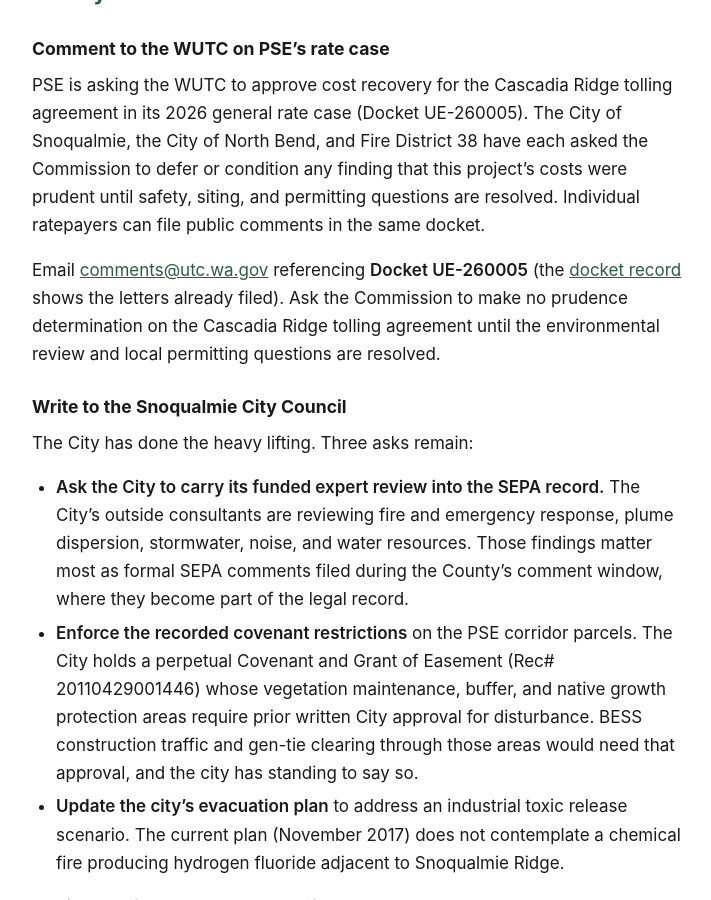
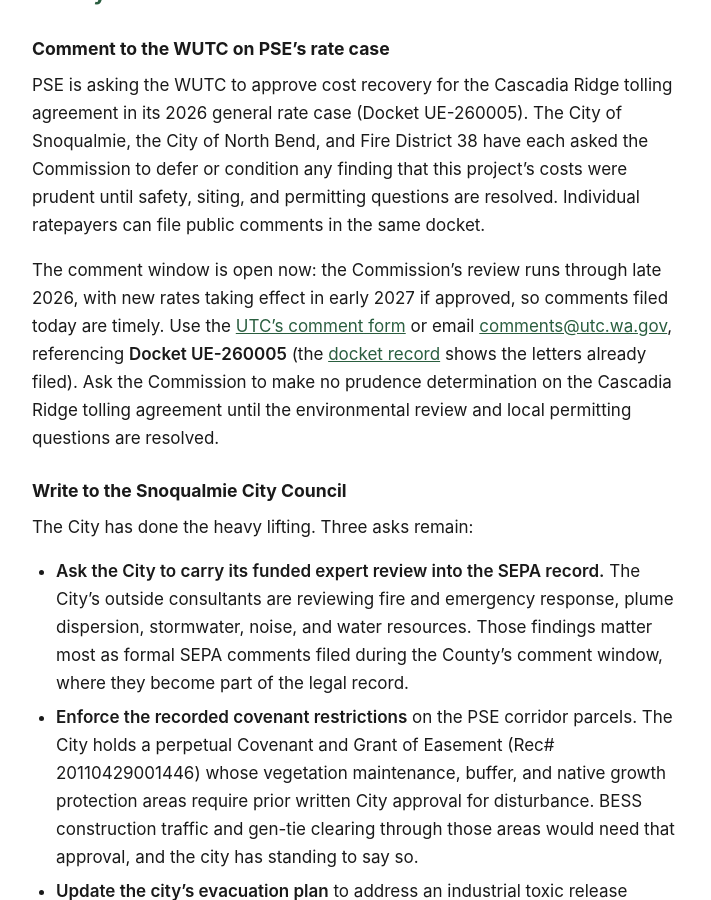
Before and after one commit to calef/cascadia-ridge-bess, a Jekyll site: the page built from _pages/take-action.md, in a window 1280 px wide and 900 px high, scrolled down 1439 px. Shown: the whole window, without its empty margins (280-991 px from the left). Built offline with Jekyll 4.4.1, drawn with Linux system fonts in a browser that asks for light colours.

```diff
--- a/_pages/take-action.md
+++ b/_pages/take-action.md
@@ -28,7 +28,7 @@ See the [updates timeline](/updates) for all of it. What remains is below.
 
 PSE is asking the WUTC to approve cost recovery for the Cascadia Ridge tolling agreement in its 2026 general rate case (Docket UE-260005). The City of Snoqualmie, the City of North Bend, and Fire District 38 have each asked the Commission to defer or condition any finding that this project's costs were prudent until safety, siting, and permitting questions are resolved. Individual ratepayers can file public comments in the same docket.
 
-Email [comments@utc.wa.gov](mailto:comments@utc.wa.gov) referencing **Docket UE-260005** (the [docket record](https://www.utc.wa.gov/casedocket/2026/260005) shows the letters already filed). Ask the Commission to make no prudence determination on the Cascadia Ridge tolling agreement until the environmental review and local permitting questions are resolved.
+The comment window is open now: the Commission's review runs through late 2026, with new rates taking effect in early 2027 if approved, so comments filed today are timely. Use the [UTC's comment form](https://www.utc.wa.gov/get-help-utility-or-transportation-service/submit-comment) or email [comments@utc.wa.gov](mailto:comments@utc.wa.gov), referencing **Docket UE-260005** (the [docket record](https://www.utc.wa.gov/casedocket/2026/260005) shows the letters already filed). Ask the Commission to make no prudence determination on the Cascadia Ridge tolling agreement until the environmental review and local permitting questions are resolved.
 
 ### Write to the Snoqualmie City Council
 
```
